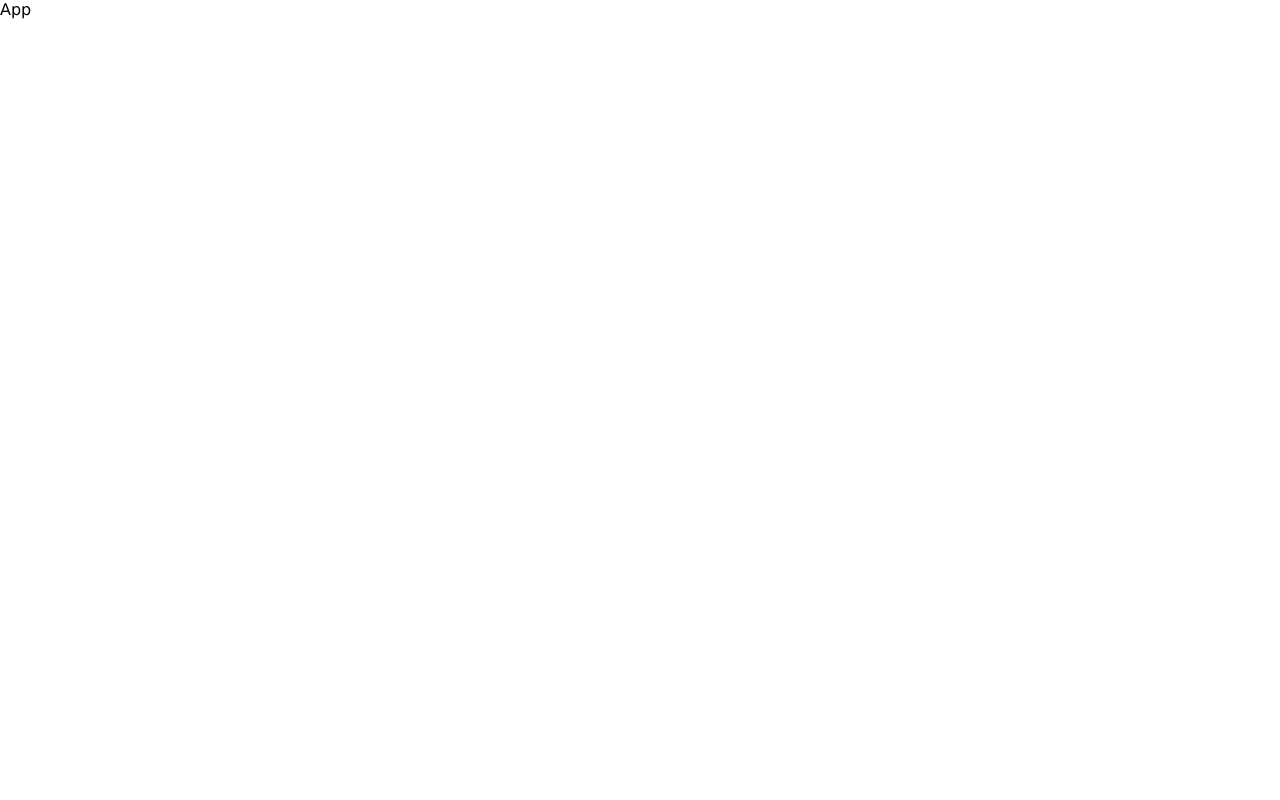
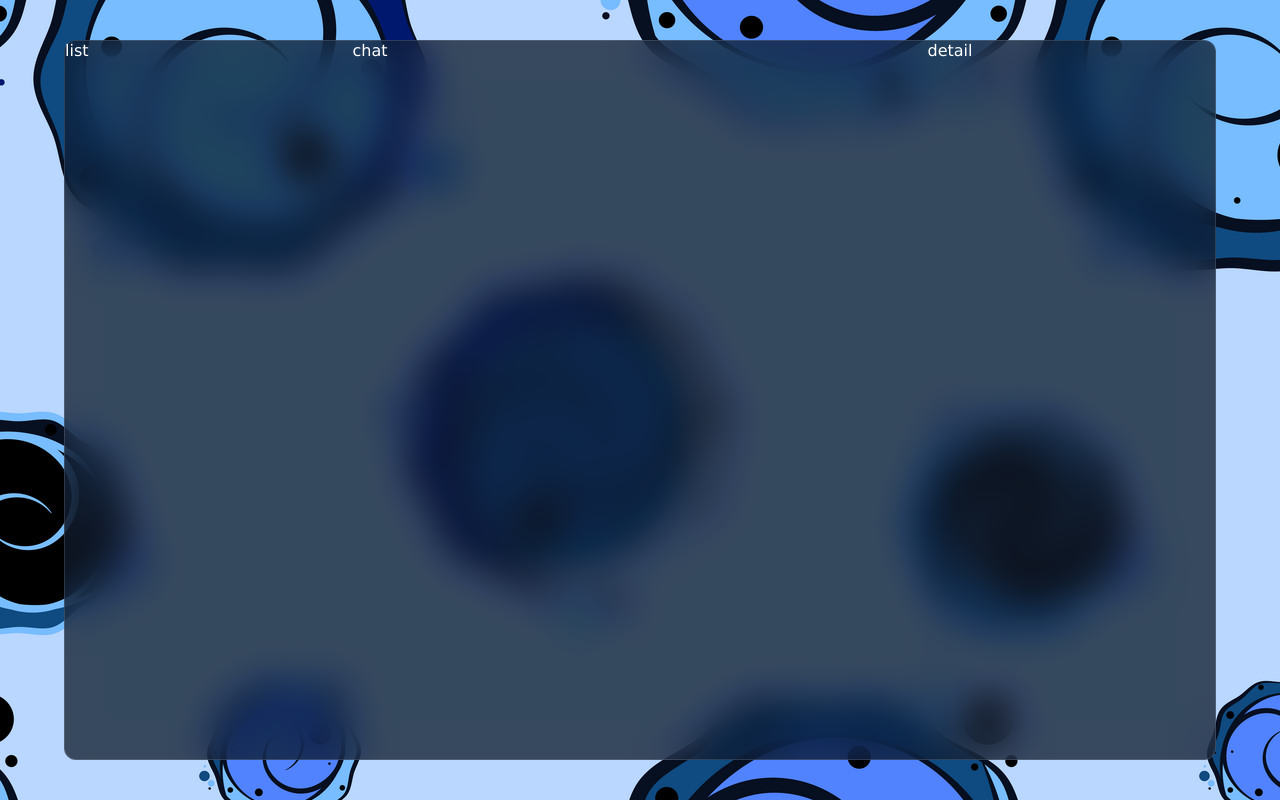
Before and after one commit to DeepanshAgarwal/React-Chat-App, a React (Vite) app: page / in a window 1280 px wide. Built offline with nearby package versions, Linux system fonts and the light colour scheme.

Commit message:
make basic layout

```diff
--- a/src/App.jsx
+++ b/src/App.jsx
@@ -1,5 +1,15 @@
-const App = () => {
-    return <div className="">App</div>;
-};
+import Chat from "./components/chat/Chat";
+import List from "./components/list/List";
+import Detail from "./components/detail/Detail";
+
+function App() {
+    return (
+        <div className="container">
+            <List />
+            <Chat />
+            <Detail />
+        </div>
+    );
+}
 
 export default App;
--- /dev/null
+++ b/src/components/chat/Chat.jsx
@@ -0,0 +1,5 @@
+import "./chat.css";
+
+export default function Chat() {
+    return <div className="chat">chat</div>;
+}
--- /dev/null
+++ b/src/components/chat/chat.css
@@ -0,0 +1,3 @@
+.chat {
+    flex: 2;
+}
--- /dev/null
+++ b/src/components/detail/Detail.jsx
@@ -0,0 +1,5 @@
+import "./detail.css";
+
+export default function Detail() {
+    return <div className="detail">detail</div>;
+}
--- /dev/null
+++ b/src/components/detail/detail.css
@@ -0,0 +1,3 @@
+.detail {
+    flex: 1;
+}
--- /dev/null
+++ b/src/components/list/List.jsx
@@ -0,0 +1,5 @@
+import "./list.css";
+
+export default function List() {
+    return <div className="list">list</div>;
+}
--- /dev/null
+++ b/src/components/list/list.css
@@ -0,0 +1,3 @@
+.list {
+    flex: 1;
+}
--- a/src/index.css
+++ b/src/index.css
@@ -1,7 +1,26 @@
 * {
-  margin: 0;
-  padding: 0;
-  box-sizing: border-box;
-  font-family: "Lucida Sans", "Lucida Sans Regular", "Lucida Grande",
-    "Lucida Sans Unicode", Geneva, Verdana, sans-serif;
+    margin: 0;
+    padding: 0;
+    box-sizing: border-box;
+    font-family: "Lucida Sans", "Lucida Sans Regular", "Lucida Grande",
+        "Lucida Sans Unicode", Geneva, Verdana, sans-serif;
 }
+
+body {
+    background-image: url("/bg.jpg");
+    display: flex;
+    justify-content: center;
+    align-items: center;
+    height: 100vh;
+    color: white;
+}
+
+.container {
+    height: 90vh;
+    width: 90vw;
+    background-color: rgba(17, 25, 40, 0.75);
+    backdrop-filter: blur(19px) saturate(180%);
+    border-radius: 12px;
+    border: 1px solid rgba(255, 255, 255, 0.125);
+    display: flex;
+}
```
